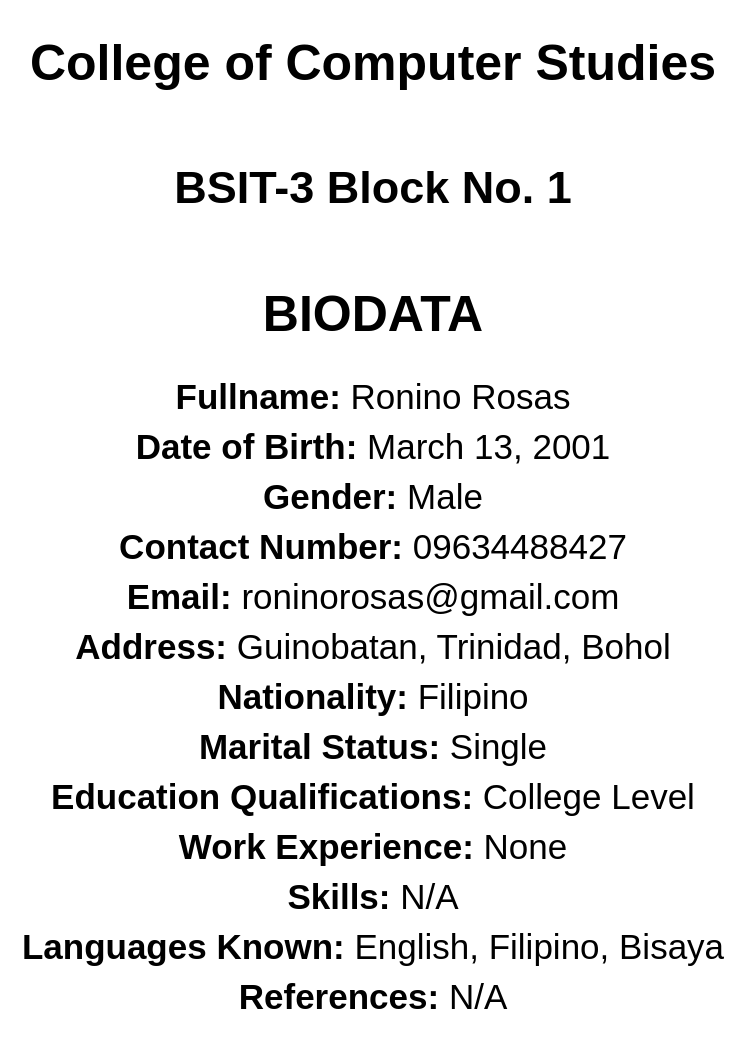
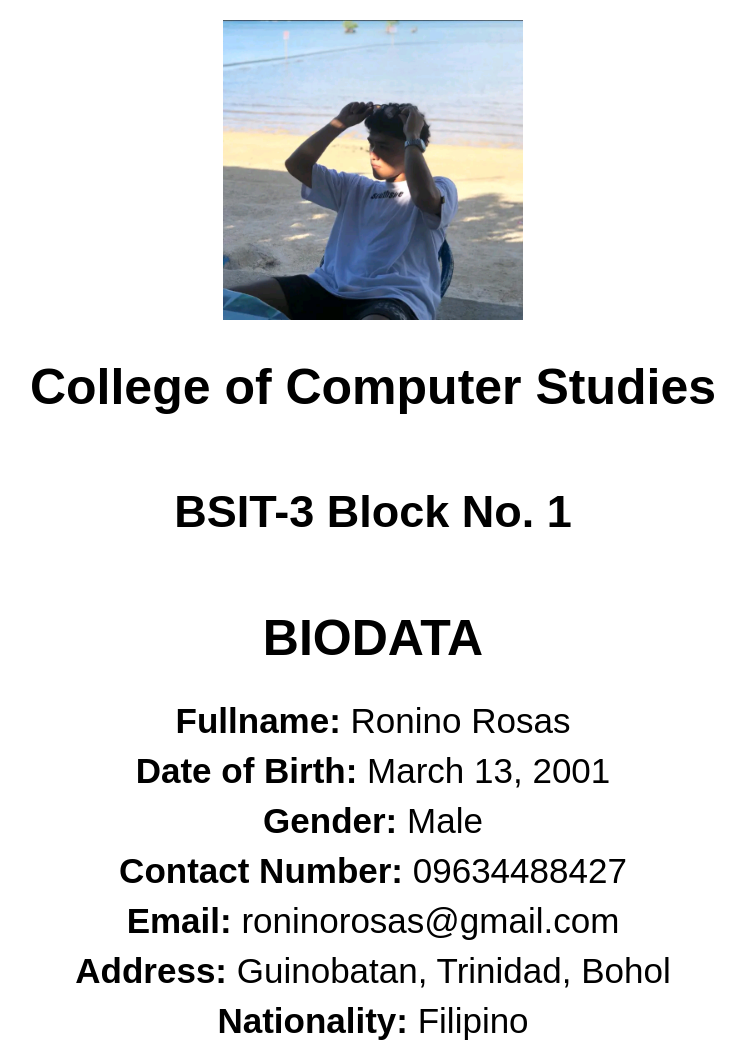
Before and after one commit to Ronrongwapo/ronron, a plain HTML site: page index.html in a window 1280 px wide. Shown: the top 1044 px of the page, without its empty margins (267-1012 px from the left). Drawn offline with Linux system fonts and the light colour scheme.

Commit message:
Add Profile Picture

```diff
--- a/index.html
+++ b/index.html
@@ -2,6 +2,8 @@
 <html>
 <head>
     <title>PAGE</title>
+
+    <img src="profile.jpg" alt="Roniño Rosas" class="profile-image">
     <link rel="stylesheet" type="text/css" href="style.css">
     <style>
 
--- a/style.css
+++ b/style.css
@@ -36,3 +36,10 @@ h2, h3 {
     margin-bottom: 10px;
     font-size: 35px;
 }
+
+.profile-image {
+    width: 300px;
+    margin-top: 20px;
+    height: 200%;
+    order: -1;
+}
```
Also changed, not shown: profile.jpg (added).
